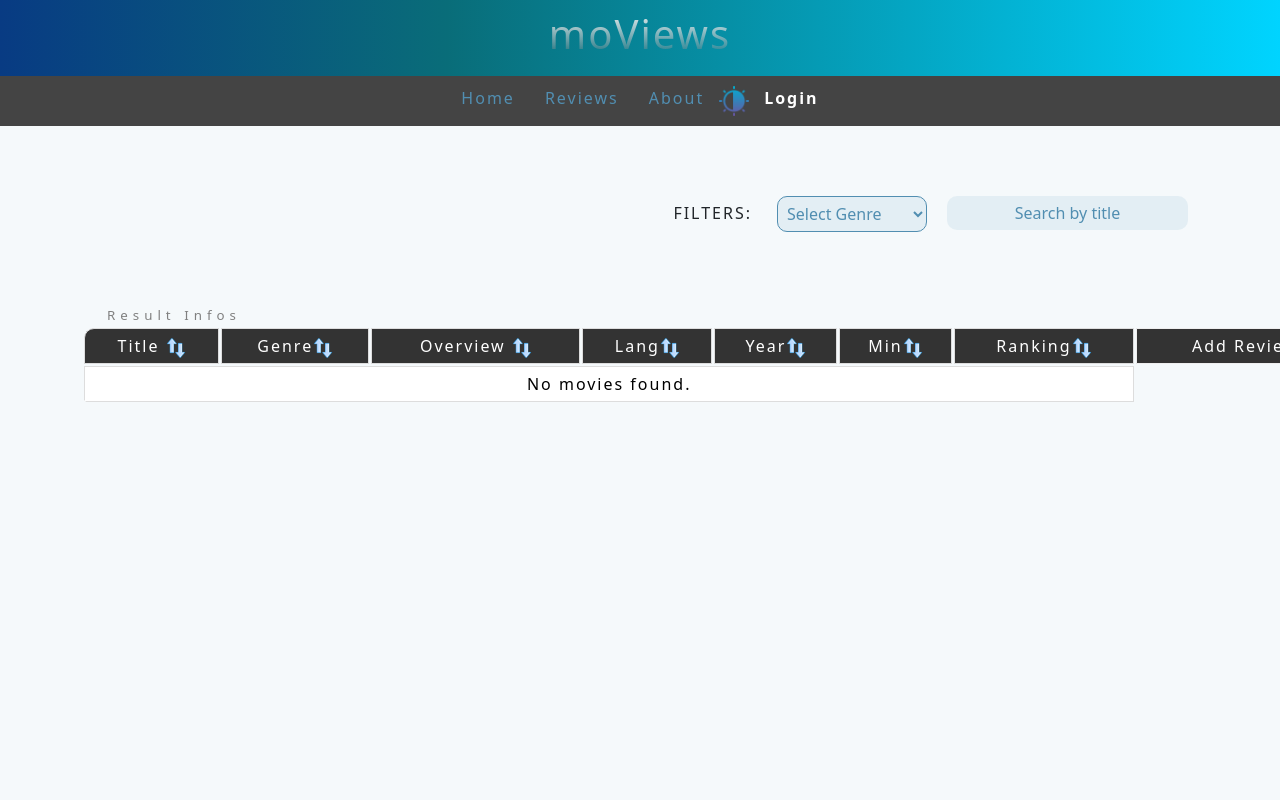
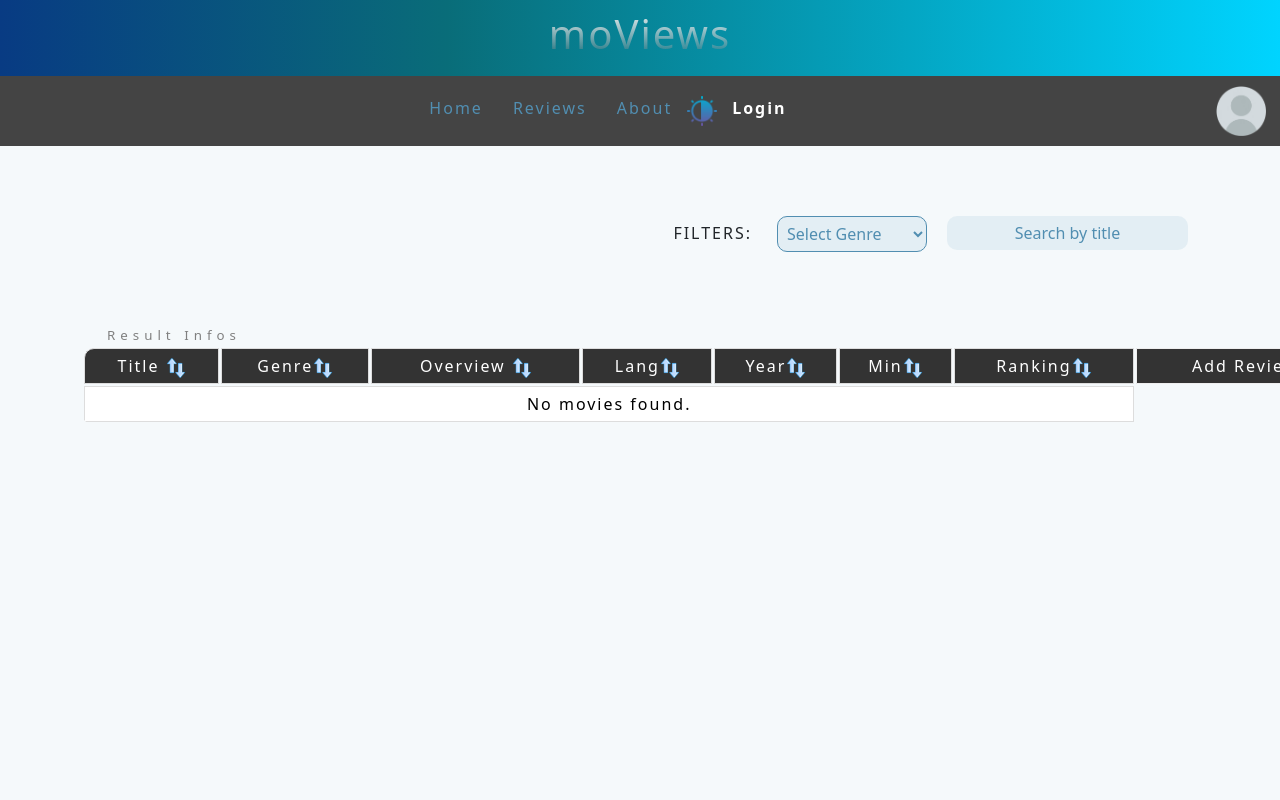
Before and after one commit to GabiVelasco/MoviesSeries-Reviews, a website: page index.html in a window 1280 px wide. Shown: the top 800 px of the page. Drawn offline with nearby package versions, Linux system fonts and the light colour scheme; no server answers.

Commit message:
aading default avatar

```diff
--- a/index.html
+++ b/index.html
@@ -26,6 +26,12 @@
 
     <!-- Navigation -->
     <nav>
+
+
+        <div class="nav-container">
+
+            <div class="nav-left">
+
         <ul>
             <li><a href="#" class="nav-link" data-target="home">Home</a></li>
             <li><a href="#" class="nav-link" data-target="reviews">Reviews</a></li>
@@ -37,9 +43,12 @@
                 <a href="#" id="loginLink">Login</a>
                 <a href="#" id="logoutLink" style="display:none;">Logout</a> <!-- Logout link -->
             </li>
-            <!-- <img id="userAvatar" src="default-avatar.png" alt="User Avatar" /> -->
         </ul>
-
+    </div>
+        <div class="nav-right">
+            <img id="userAvatar" src="img/default-avatar.png" alt="User Avatar" width="50px"/>
+        </div>
+    </div>
     </nav>
     <li id="authLinkContainer" style="text-decoration:none !important; list-style-type: none; padding: 20px;">
         <span id="welcomeMessage" style="display:none; text-decoration:none !important;"></span> <!-- Welcome message -->
--- a/styles.css
+++ b/styles.css
@@ -87,6 +87,36 @@ nav {
     padding: 10px 0;
     text-align: center;
 }
+.nav-container {
+    display: flex;
+    align-items: center;
+    justify-content: center;
+    width: 100%;
+    margin: 0 auto;
+}
+
+.nav-left {
+    display: flex;
+    justify-content: center;
+    align-items: center;
+    margin:0 auto;
+    top: 0;
+    padding: 0;
+    width: 95%;
+}
+
+.nav-right {
+    display: flex;
+    right: 0;
+    align-items: center;
+    position: relative;
+    margin:0 auto;
+    top: 0;
+    padding: 0;
+    width: 5%;
+}
+
+
 
 nav ul {
     list-style-type: none;
```
Also changed, not shown: img/blank-user-circles/da7ed7b0-5f66-4f97-a610-51100d3b9fd2.jpg (added), img/default-avatar.png (added), 2 other files.
